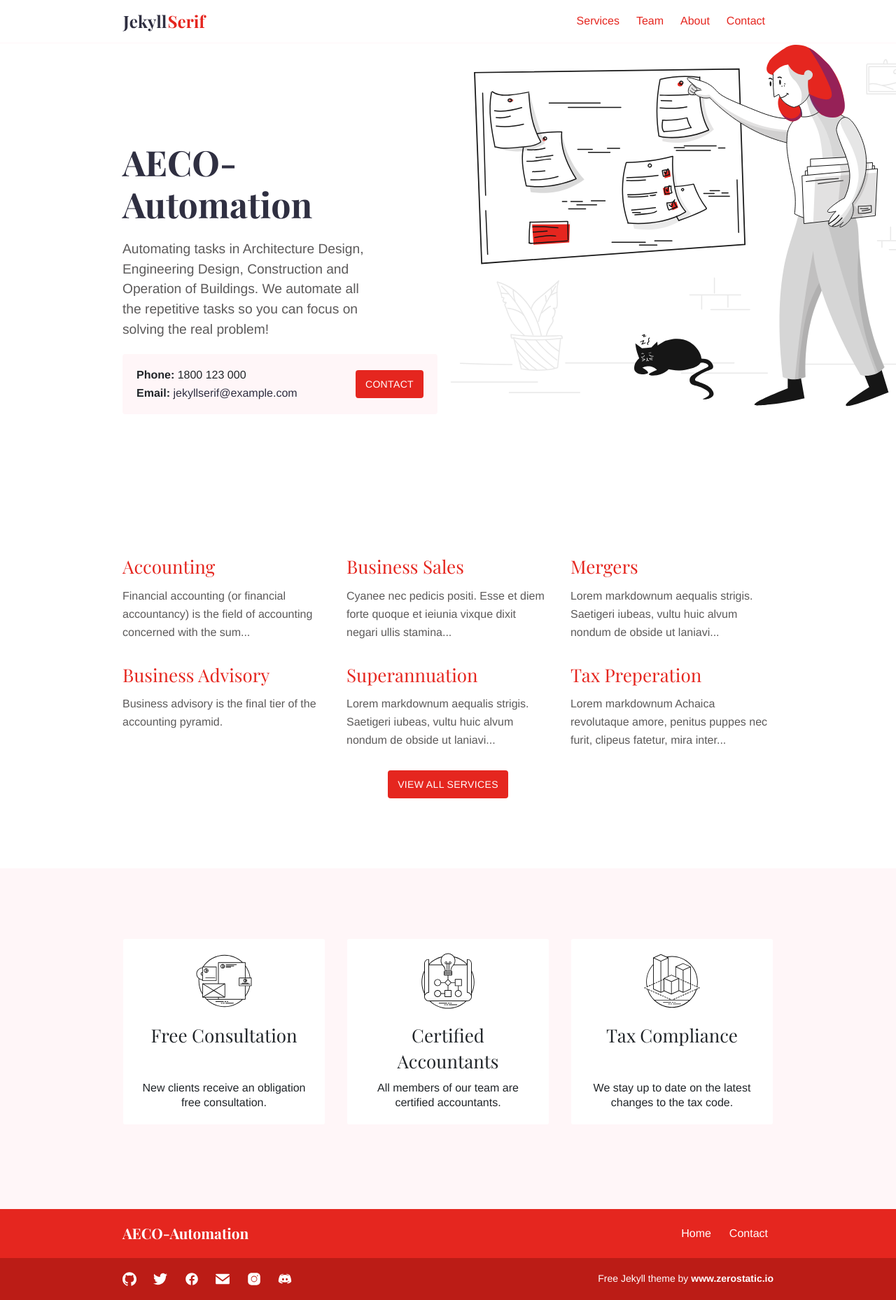
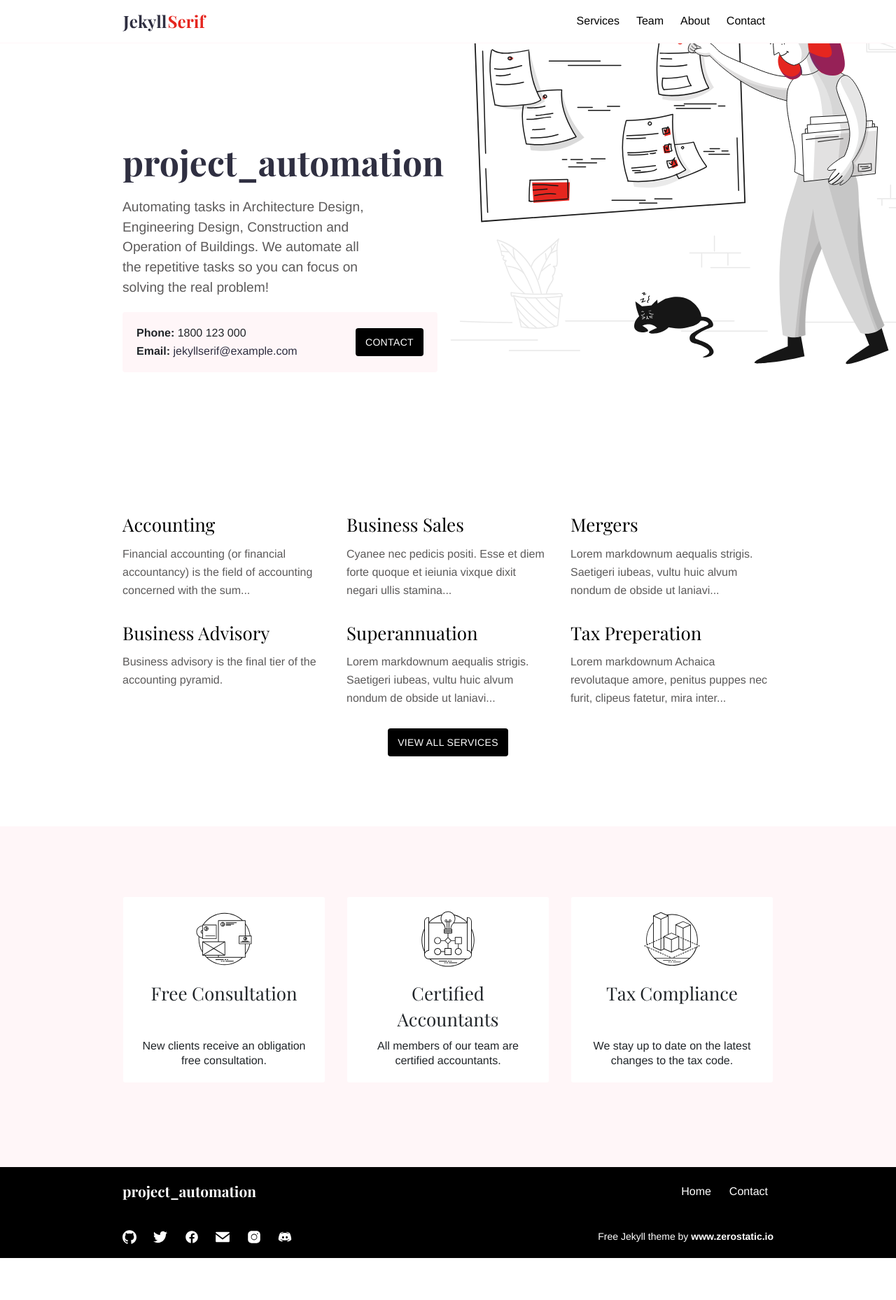
Before and after one commit to chenkianwee/project-automated, a Jekyll site: the page built from index.md, in a window 1280 px wide. Shown: the whole page at 70% size. Built offline with Jekyll 4.4.1, drawn with Linux system fonts in a browser that asks for light colours; after the commit the page ends 1798 px from its top, so only the background shows below that.

Commit message:
change theme color

```diff
--- a/_config.yml
+++ b/_config.yml
@@ -1,6 +1,7 @@
-baseurl: "/aeco-automation/"
+# baseurl: "/project-automation/"
+baseurl: "/"
 permalink: pretty
-title: 'AECO-Automation'
+title: 'project_automation'
 
 logo:
   mobile: "images/logo/logo-mobile.svg"
--- a/assets/css/style.scss
+++ b/assets/css/style.scss
@@ -2,7 +2,8 @@
 ---
 
 // Colors
-$primary: #e5261f;
+//$primary: #e5261f;
+$primary: #000000;
 $primary-dark: #a01b16;
 $secondary: #f88379;
 $black: #2f2f41;
--- a/index.md
+++ b/index.md
@@ -1,13 +1,13 @@
 ---
-title: AECO-Automation
+title: project_automation
 layout: home
-description: AECO-Automation
+description: project_automation
 intro_image: "images/illustrations/pointing.svg"
 intro_image_absolute: true
 intro_image_hide_on_mobile: true
 show_call_box: true
 ---
 
-# AECO-Automation
+# project_automation
 
 Automating tasks in Architecture Design, Engineering Design, Construction and Operation of Buildings. We automate all the repetitive tasks so you can focus on solving the real problem!
```
